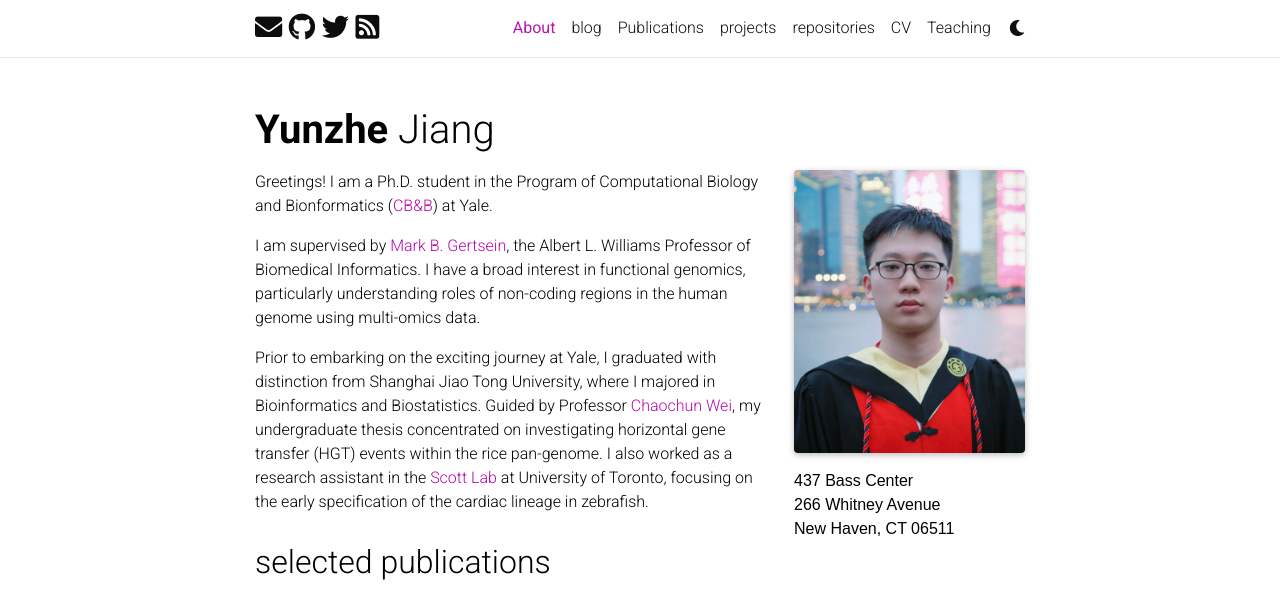
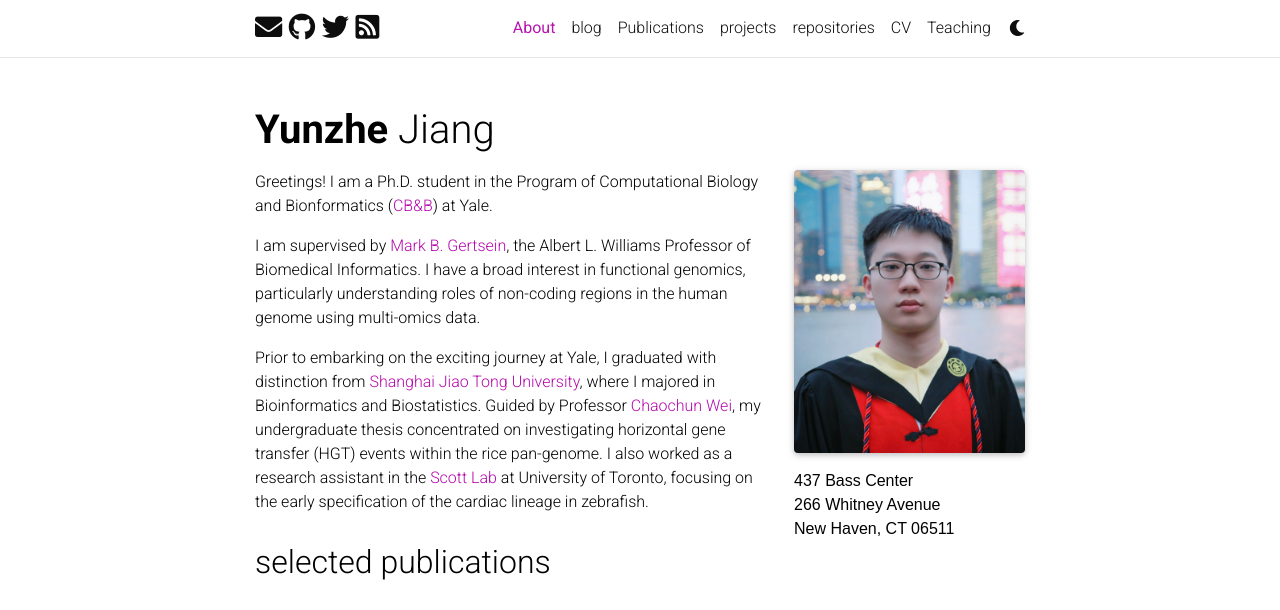
Before and after one commit to yzJiang9/yzJiang9.github.io, a Jekyll site: the page built from _pages/about.md, in a window 1280 px wide, cut to the strip 0-610 px from the top of the page. Built offline with Jekyll 4.4.1, drawn with Linux system fonts in a browser that asks for light colours; full-size pictures stand in for the smaller copies a plugin makes; comment, search, counter and statistics services are not loaded; a style sheet for code colours, icons or effects is not loaded; part of the change alters nothing that is shown.

```diff
--- a/_pages/about.md
+++ b/_pages/about.md
@@ -23,4 +23,4 @@ Greetings! I am a Ph.D. student in the Program of Computational Biology and Bion
 
 I am supervised by [Mark B. Gertsein](http://www.gersteinlab.org/), the Albert L. Williams Professor of Biomedical Informatics. I have a broad interest in functional genomics, particularly understanding roles of non-coding regions in the human genome using multi-omics data.
 
-Prior to embarking on the exciting journey at Yale, I graduated with distinction from Shanghai Jiao Tong University, where I majored in Bioinformatics and Biostatistics. Guided by Professor [Chaochun Wei](https://cgm.sjtu.edu.cn/), my undergraduate thesis concentrated on investigating horizontal gene transfer (HGT) events within the rice pan-genome. I also worked as a research assistant in the [Scott Lab](https://lab.research.sickkids.ca/scott/) at University of Toronto, focusing on the early specification of the cardiac lineage in zebrafish.
+Prior to embarking on the exciting journey at Yale, I graduated with distinction from [Shanghai Jiao Tong University](https://en.sjtu.edu.cn/), where I majored in Bioinformatics and Biostatistics. Guided by Professor [Chaochun Wei](https://cgm.sjtu.edu.cn/), my undergraduate thesis concentrated on investigating horizontal gene transfer (HGT) events within the rice pan-genome. I also worked as a research assistant in the [Scott Lab](https://lab.research.sickkids.ca/scott/) at University of Toronto, focusing on the early specification of the cardiac lineage in zebrafish.
```
